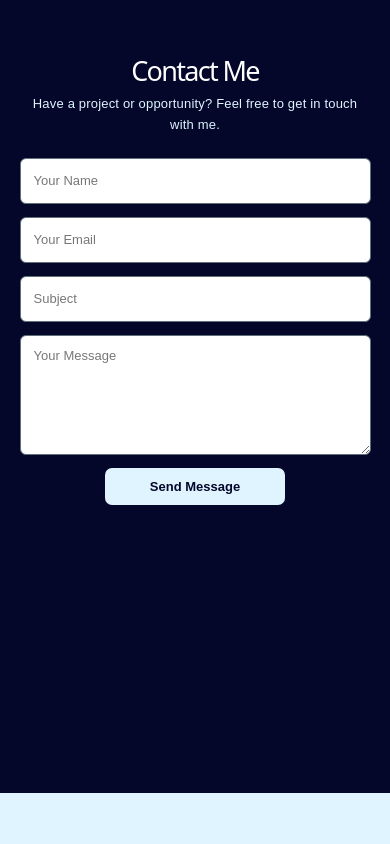
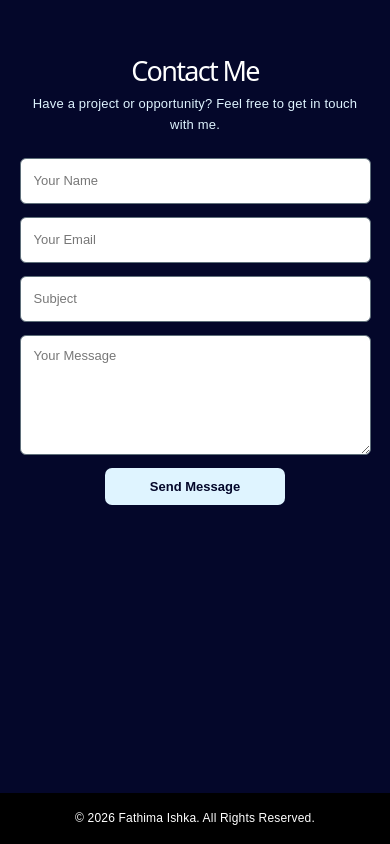
Before and after one commit to ishqafathima/My-Portfolio, a React (Vite) app: page / in a window 390 px wide. Shown: the part 6978-7822 px from the top of the page. Before the commit the page ends 7771 px from the top, so only its background shows below. Built offline with nearby package versions, Linux system fonts and the light colour scheme.

Commit message:
update portfolio

```diff
--- a/src/App.jsx
+++ b/src/App.jsx
@@ -1,3 +1,4 @@
+
 import Navbar from "./components/Navbar";
 
 import Home from "./sections/Home/Home";
@@ -7,6 +8,7 @@ import Projects from "./sections/Projects/Projects";
 import Certifications from "./sections/Certifications/Certifications";
 import Experience from "./sections/Experience/Experience";
 import Contact from "./sections/Contact/Contact";
+import Footer from "./components/Footer";
 
 function App() {
   return (
@@ -40,6 +42,8 @@ function App() {
       <section id="contact">
         <Contact />
       </section>
+
+      <Footer />
     </>
   );
 }
--- /dev/null
+++ b/src/components/Footer.css
@@ -0,0 +1,25 @@
+
+footer {
+  width: 100%;
+  padding: 20px 5%;
+  background-color: #000000;
+  color: #ffffff;
+  text-align: center;
+  box-sizing: border-box;
+}
+
+footer p {
+  margin: 0;
+  font-size: 14px;
+  line-height: 1.6;
+}
+
+@media (max-width: 480px) {
+  footer {
+    padding: 16px 5%;
+  }
+
+  footer p {
+    font-size: 12px;
+  }
+}
--- a/src/components/Footer.jsx
+++ b/src/components/Footer.jsx
@@ -1,7 +1,10 @@
+import "./Footer.css";
+import { useState } from "react";
+
 function Footer() {
   return (
     <footer>
-      <p>© 2026 Your Name. All Rights Reserved.</p>
+      <p>© 2026 Fathima Ishka. All Rights Reserved.</p>
     </footer>
   );
 }
```
